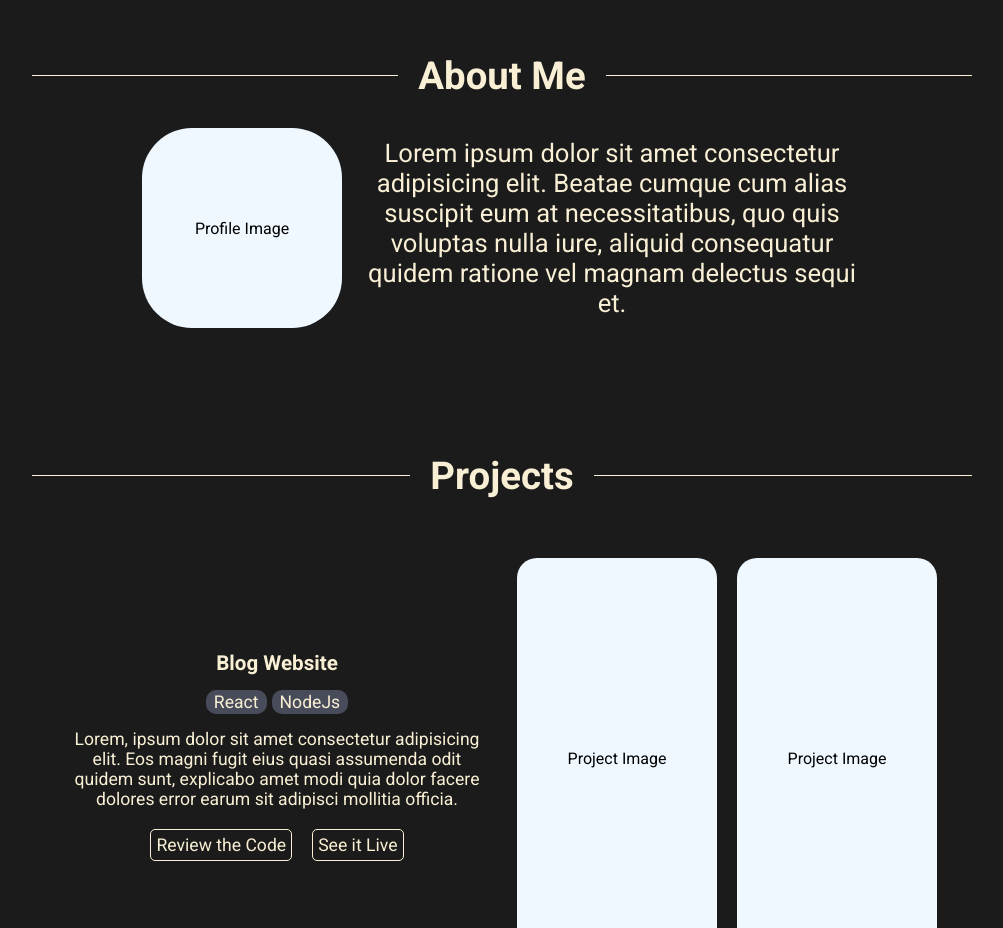
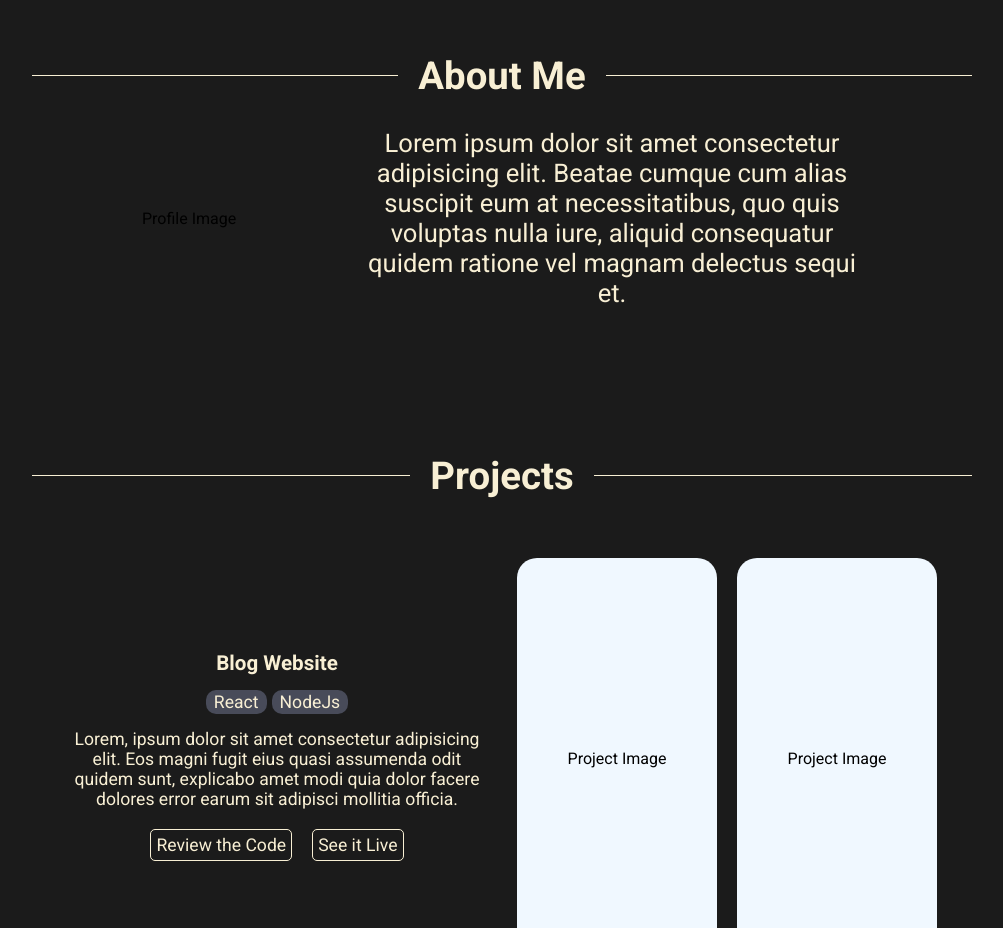
Before and after one commit to pbrebner/pbrebner.github.io, a React (Vite) app: page / in a window 1280 px wide. Shown: the part 780-1708 px from the top of the page, without its empty margins (138-1141 px from the left). Built offline with nearby package versions, Linux system fonts and the light colour scheme.

Commit message:
Update animation

```diff
--- a/src/pages/styles/Home.css
+++ b/src/pages/styles/Home.css
@@ -67,15 +67,17 @@ h2 {
     font-size: 2.4rem;
     font-weight: 600;
 
-    animation: 0.6s ease-out 0s 1 slideInFromBottom;
+    animation: 1s ease-out 0s 1 slideInFromBottom;
 }
 
 @keyframes slideInFromBottom {
     0% {
-        transform: translateY(100%);
+        transform: translateY(150%);
+        opacity: 0;
     }
     100% {
         transform: translateY(0);
+        opacity: 1;
     }
 }
 
@@ -104,14 +106,8 @@ h2 {
 }
 
 .aboutImage {
-    background-color: aliceblue;
     width: 200px;
-    height: 200px;
     border-radius: 50px;
-
-    display: flex;
-    align-items: center;
-    justify-content: center;
 }
 
 .aboutContent p {
@@ -143,6 +139,12 @@ h2 {
     display: flex;
     flex-direction: column;
     gap: 30px;
+}
+
+.projectsContainer {
+    display: flex;
+    flex-direction: column;
+    gap: 50px;
 }
 
 /* Styling for Skills Section */
```
